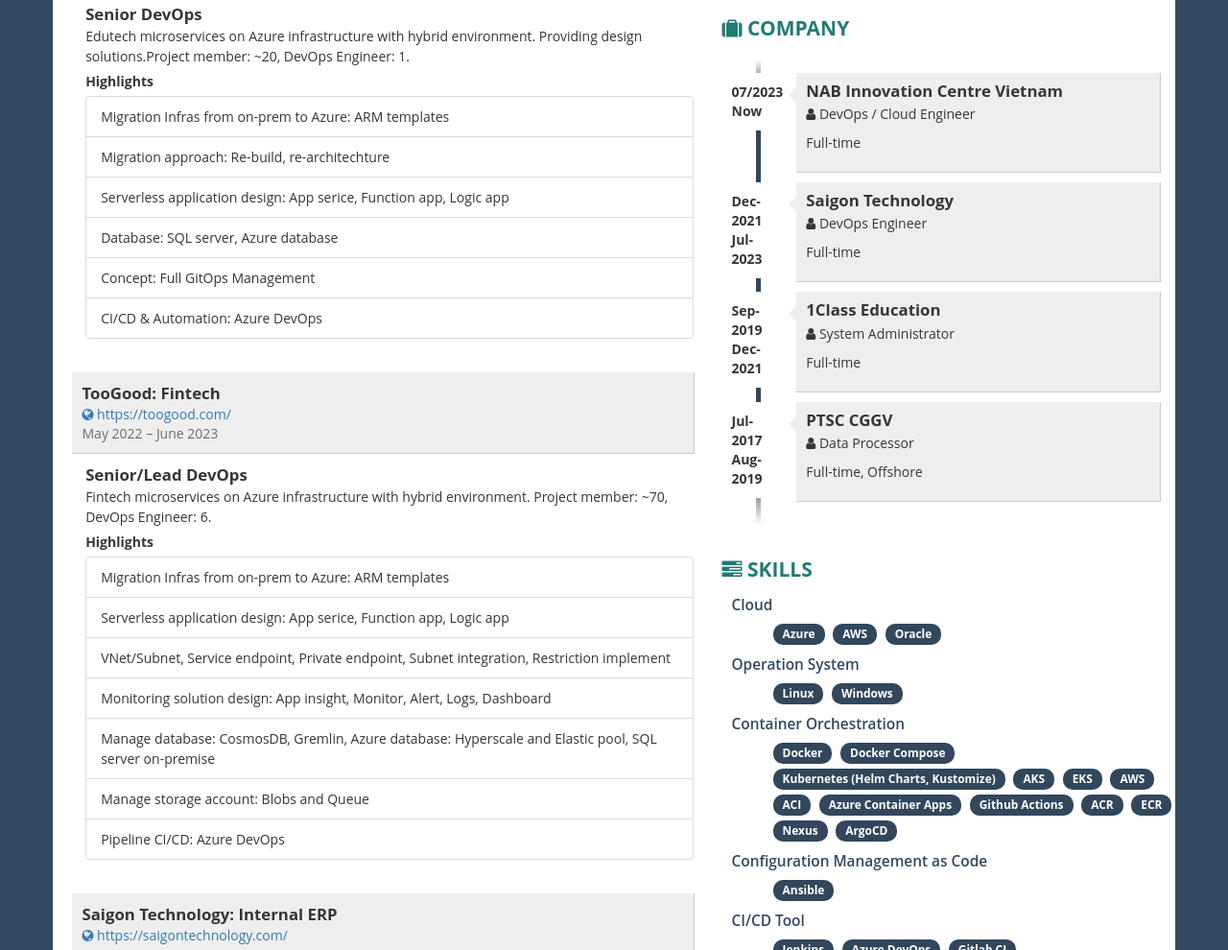
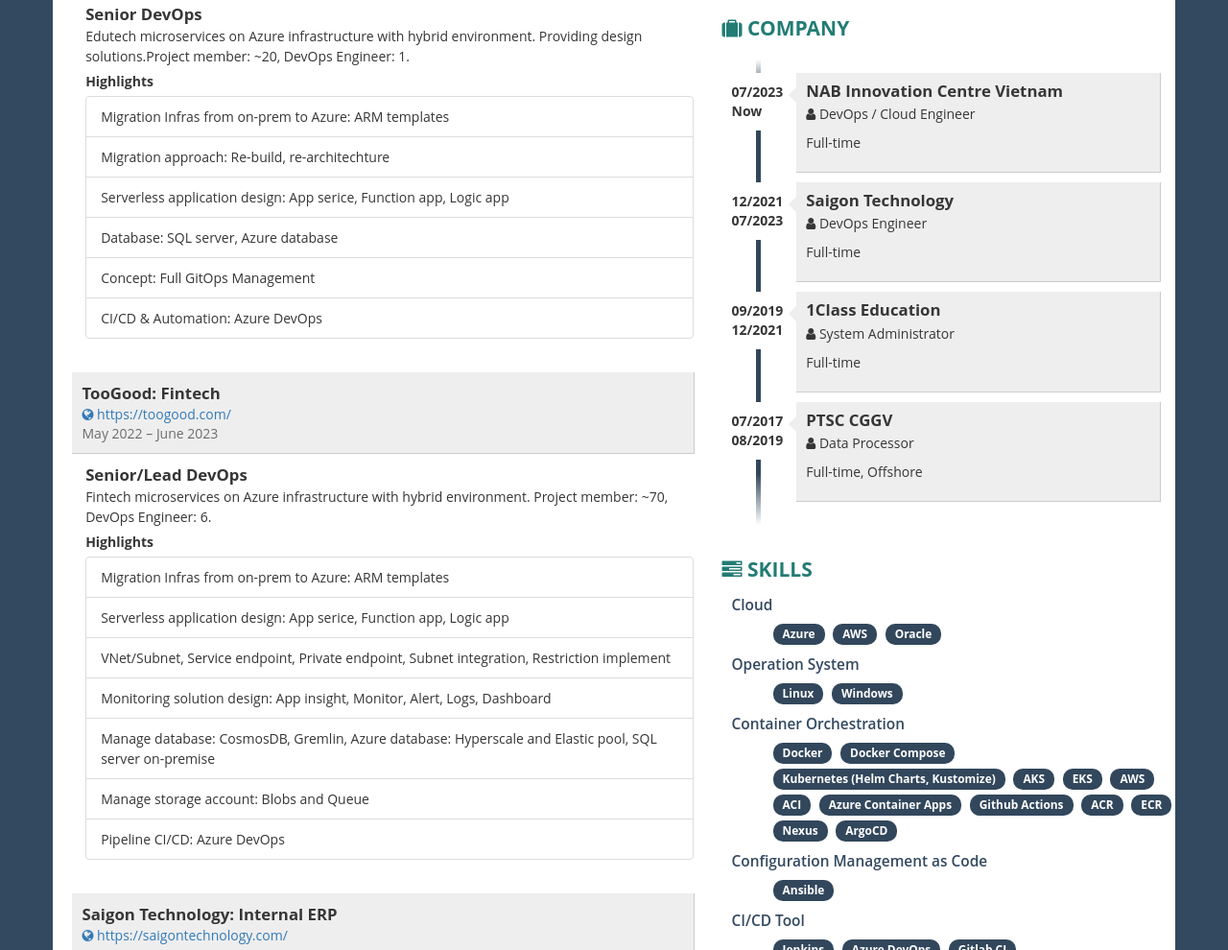
Before and after one commit to cloudexams/resume-vuvanbaongoc, a plain HTML site: page index.html in a window 1280 px wide. Shown: the part 1082-2072 px from the top of the page at 96% size. Drawn offline with nearby package versions, Linux system fonts and the light colour scheme; a web font is replaced by a local one.

Commit message:
Update index.html
Final change in Company session.

```diff
--- a/index.html
+++ b/index.html
@@ -699,7 +699,7 @@
                             </div>
                         </li>
                         <li>
-                            <div class="year pull-left">Dec-2021 Jul-2023</div>
+                            <div class="year pull-left">12/2021 07/2023</div>
                             <div class="description pull-right">
                                  <h3>Saigon Technology</h3>
 
@@ -708,7 +708,7 @@
                             </div>
                         </li>
                         <li>
-                            <div class="year pull-left">Sep-2019 Dec-2021</div>
+                            <div class="year pull-left">09/2019 12/2021</div>
                             <div class="description pull-right">
                                  <h3>1Class Education</h3>
 
@@ -717,7 +717,7 @@
                             </div>
                         </li>
                         <li>
-                            <div class="year pull-left">Jul-2017 Aug-2019</div>
+                            <div class="year pull-left">07/2017 08/2019</div>
                             <div class="description pull-right">
                                  <h3>PTSC CGGV</h3>
 
```
